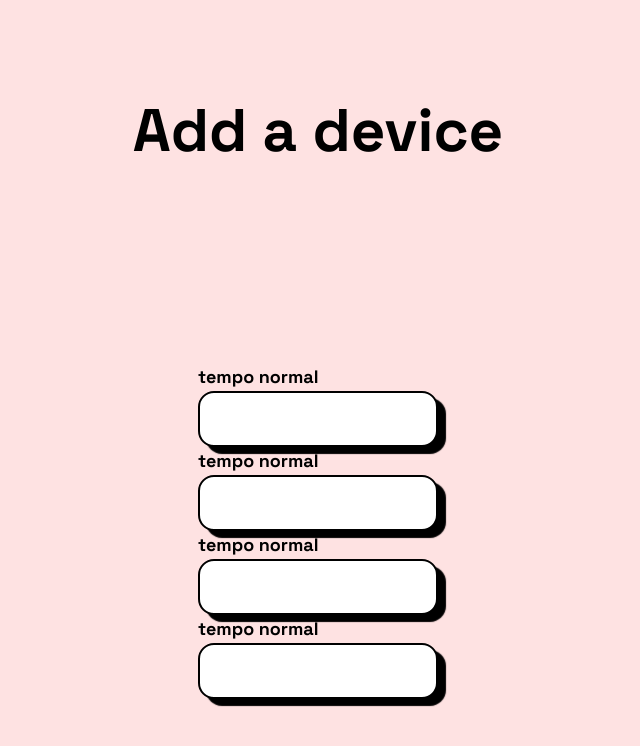
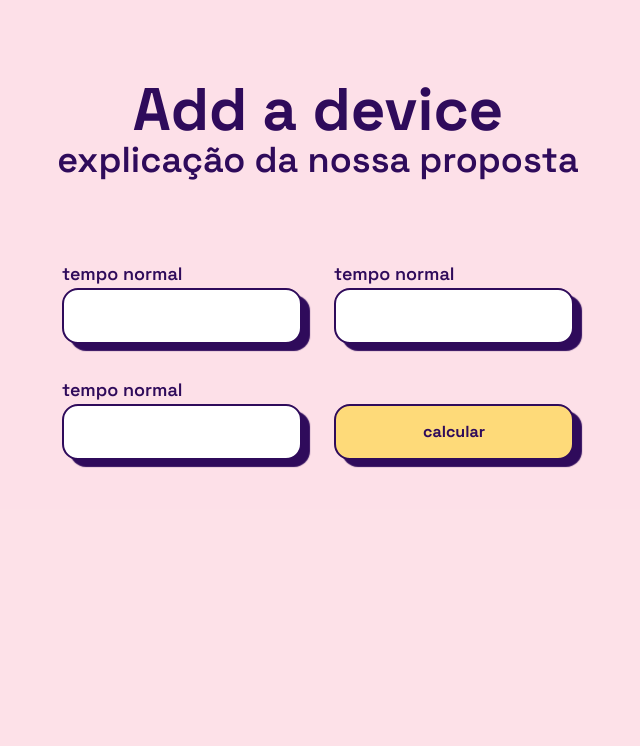
Before and after one commit to ManeMaria/tempo-no-forno, a Next.js app: page / in a window 1280 px wide. Shown: the top 746 px of the page, without its empty margins (322-962 px from the left). Built offline with nearby package versions, Linux system fonts and the light colour scheme.

Commit message:
feat: align elements

```diff
--- a/package.json
+++ b/package.json
@@ -19,6 +19,7 @@
     "postcss": "8.4.28",
     "react": "18.2.0",
     "react-dom": "18.2.0",
+    "tailwind-merge": "^1.14.0",
     "tailwindcss": "3.3.3",
     "typescript": "5.1.6"
   }
--- a/src/app/globals.css
+++ b/src/app/globals.css
@@ -10,3 +10,7 @@ h5,
 h6 {
   font-weight: 700;
 }
+
+body {
+  color: #2f0b5b;
+}
--- a/src/app/layout.tsx
+++ b/src/app/layout.tsx
@@ -2,7 +2,7 @@ import './globals.css'
 import { Space_Grotesk } from 'next/font/google';
 
 const space_Grotesk = Space_Grotesk({
-  weight: ['400', '700'],
+  weight: ['400', '600', '700'],
   subsets: ['latin'],
 })
 
--- a/src/app/page.tsx
+++ b/src/app/page.tsx
@@ -1,15 +1,19 @@
 import { Input } from "@/components";
+import { Button } from "@/components/Button";
 
 export default function Home() {
   return (
-    <main className='bg-primary-400 w-screen h-screen grid place-items-center'>
-      <section className="w-screen h-screen max-w-screen-2xl grid place-items-center bg-red-100">
-        <h1 className="text-6xl"> Add a device</h1>
-        <div>
+    <main className='bg-primary-100 w-screen h-screen grid place-items-center'>
+      <section className="w-screen h-screen max-w-screen-2xl grid place-items-center content-start py-20 px-10 gap-y-20">
+        <div className="text-center grid">
+          <h1 className="text-6xl"> Add a device</h1>
+          <h2 className="text-4xl font-semibold">explicação da nossa proposta</h2>
+        </div>
+        <div className="grid  gap-8 place-items-center w-full max-w-lg md:grid-cols-1 lg:grid-cols-2">
           <Input label="tempo normal" />
           <Input label="tempo normal" />
           <Input label="tempo normal" />
-          <Input label="tempo normal" />
+          <Button className="self-end" />
         </div>
       </section>
     </main>
--- /dev/null
+++ b/src/components/Button/index.tsx
@@ -0,0 +1,22 @@
+import React, { ButtonHTMLAttributes } from 'react';
+import { twMerge } from 'tailwind-merge'
+
+export const Button: React.FC<ButtonHTMLAttributes<HTMLButtonElement>> = ({ ...props }) => {
+
+  const className = twMerge(`bg-tertiary-yellow
+   w-full
+   h-14
+   font-black
+   rounded-2xl
+   border-2
+   border-black
+   shadow-3xl
+   shadow-black
+   hover:translate-y-1.5
+   `, props.className)
+  return (
+    <button  {...props} className={className}>
+      calcular
+    </button>
+  )
+}
--- a/src/components/input/index.tsx
+++ b/src/components/input/index.tsx
@@ -9,9 +9,9 @@ export const Input: React.FC<InputProps> = ({
   ...rest
 }) => {
   return (
-    <div className='grid'>
-      <label className='text-lg font-semibold'>{label}</label>
-      <input className='rounded-2xl border border-solid h-14 w-60 border-black shadow-3xl shadow-black focus:outline-none  focus:border-black border-2 focus:transition-all px-3 text-xl'   {...rest} />
+    <div className='grid w-full'>
+      <label className='text-lg font-semibold text-default font-normal'>{label}</label>
+      <input className='rounded-2xl h-14 w-full border-black shadow-3xl shadow-black focus:outline-none  focus:border-black border-2 focus:transition-all px-3 text-xl'   {...rest} />
     </div>
   )
 }
--- a/tailwind.config.ts
+++ b/tailwind.config.ts
@@ -10,7 +10,7 @@ const config: Config = {
     extend: {
       colors: {
         primary: {
-          100: '#F2E6F7',
+          100: '#fddae3d2',
           200: '#EAACC4',
           300: '#FECBD8',
           400: '#DFC9FA',
@@ -25,14 +25,17 @@ const config: Config = {
           yellow: '#FEDA79',
           green: '#CCE5E5'
         },
-        black: '#000',
+        black: '#2f0b5b',
 
       },
 
       boxShadow: {
-        '3xl': '8px 7px 1px #000',
-      }
+        '3xl': '8px 7px 1px #2f0b5b',
+      },
 
+      textColor: {
+        default: '#2f0b5b',
+      },
 
     },
   },
```
Also changed, not shown: 2 other files (tests, documents, lock files or other folders).
